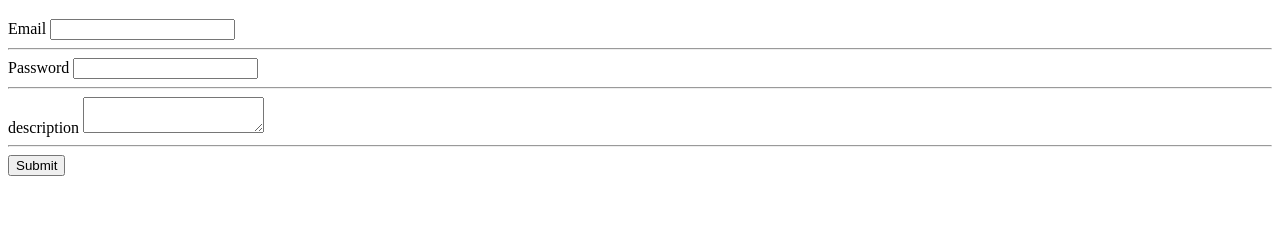
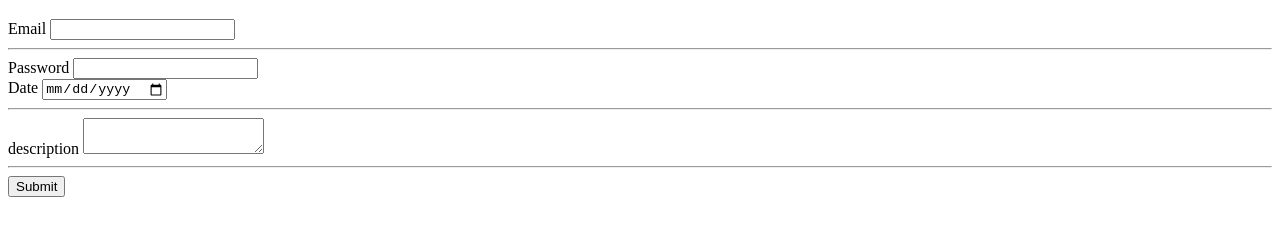
Before and after one commit to Molberda/beginner-html, a plain HTML site: page login.html in a window 1280 px wide. Shown: the part 61-296 px from the top of the page. Drawn offline with Linux system fonts and the light colour scheme.

Commit message:
added a date section to the form

```diff
--- a/login.html
+++ b/login.html
@@ -18,6 +18,10 @@
         <label>Password</label>
         <input type="password" />
       </div>
+      <div>
+        <label for="">Date</label>
+        <input type="date">
+      </div>
       <hr />
       <div>
         <label>description</label>
```
